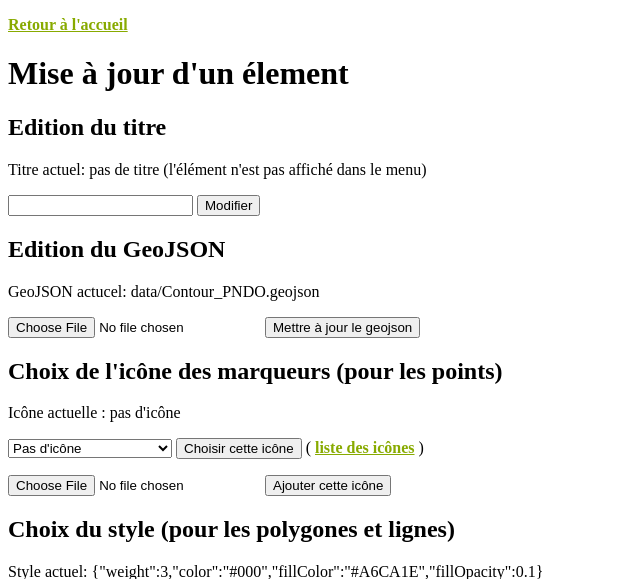
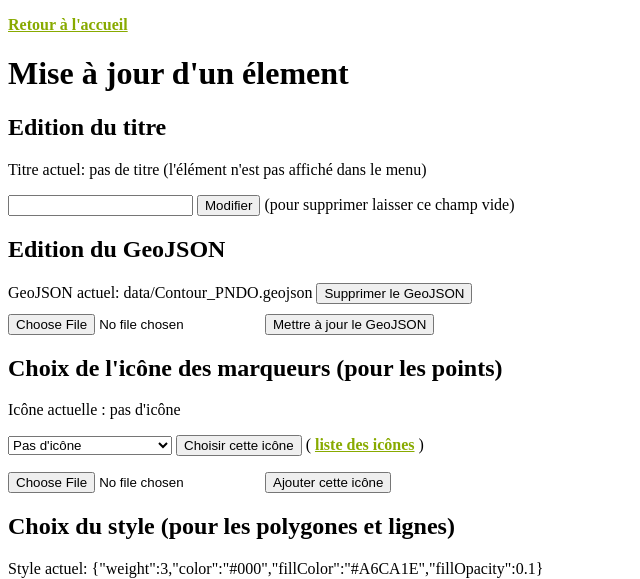
Before and after one commit to Champs-Libres/WombatGIS, a PHP site: page /admin/element_edit.php?id=0 in a window 1280 px wide. Shown: the top 579 px of the page, without its empty margins (0-640 px from the left). Run offline with PHP 8.4, Linux system fonts and the light colour scheme; data that the repository does not hold is empty.

Commit message:
Admin supprimer le geojson

```diff
--- a/admin/element_edit.php
+++ b/admin/element_edit.php
@@ -42,6 +42,9 @@ if(isset($_POST["form_id"])) {
    } elseif ($_POST["form_id"] == "geojson_update") {
       $json_array = upload_file_and_json_array_update($json_array,$element_id,"geojson");
       $message = "GeoJSON mis à jour";
+   } elseif ($_POST["form_id"] == "geojson_delete") {
+      $json_array = json_array_delete_element_field($json_array, $element_id, "geojson");
+      $message = "GeoJSON supprimé";
    }
    json_array_save($json_array);
    echo "<div class=\"message success\">" . $message . "</div>";
@@ -59,21 +62,41 @@ $element = $json_array["elements"][$element_id];
 <form method="post">
    <input type="hidden" name="form_id" value="menu_title">
    <input type="input" name="menu_title" value="<?php echo json_array_get_element_field($json_array,$element_id,"menu_title","");  ?>">
-   <input type="submit" value="Modifier">
+   <input type="submit" value="Modifier"> (pour supprimer laisser ce champ vide)
 </form>
 
 <h2>Edition du GeoJSON</h2>
 
-<p>
-   GeoJSON actucel:
-   <?php display_element_field($json_array, $element_id, "geojson", "pas de geojson"); ?>
-</p>
+<?php
+if(array_key_exists("geojson", $element)) {
+   ?>
+
+   <form method="post" style="margin-bottom:10px">
+      GeoJSON actuel: <?php echo $element["geojson"]; ?>
+
+      <input type="hidden" name="form_id" value="geojson_delete">
+      <input type="submit" value="Supprimer le GeoJSON">
+   </form>
 
    <form enctype="multipart/form-data" method="post">
       <input type="hidden" name="form_id" value="geojson_update">
       <input type="file" name="webgis_file">
-      <input type="submit" value="Mettre à jour le geojson">
+      <input type="submit" value="Mettre à jour le GeoJSON">
    </form>
+   <?php
+} else {
+   ?>
+   <p>
+      Il n'y a pas de GeoJSON.
+   </p>
+
+   <form enctype="multipart/form-data" method="post">
+      <input type="hidden" name="form_id" value="geojson_update">
+      <input type="file" name="webgis_file">
+      <input type="submit" value="Ajouter ce GeoJSON">
+   </form>
+   <?php
+} ?>
 
 <h2>Choix de l'icône des marqueurs (pour les points)</h2>
 
```
